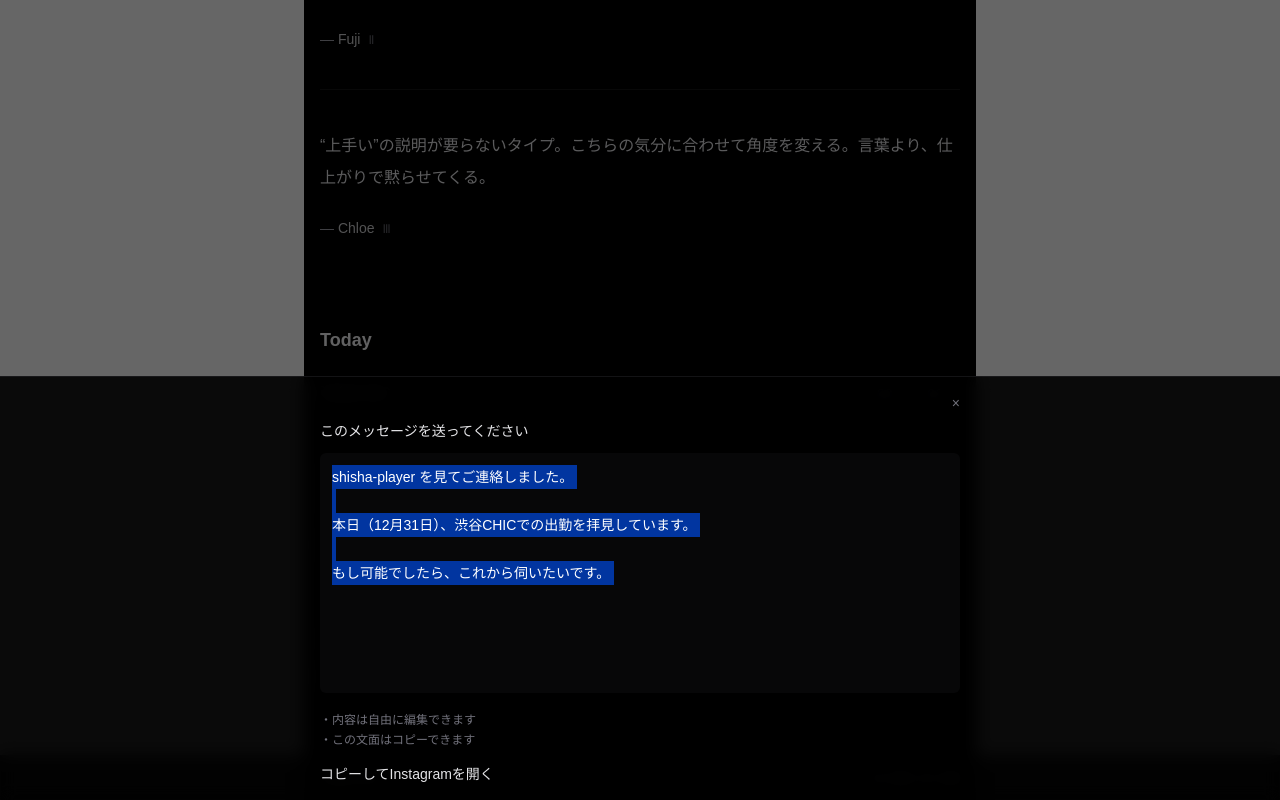
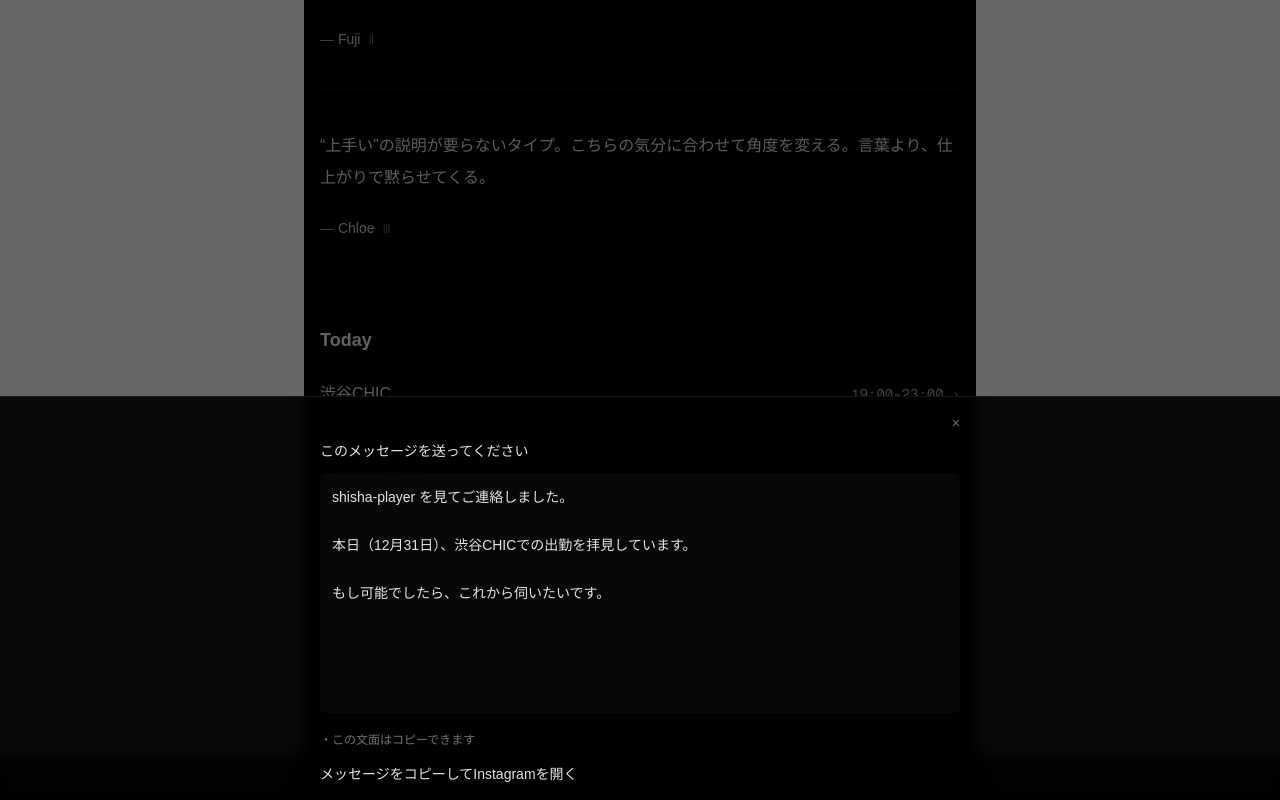
Before and after one commit to enganche1988/shisha-player, a Next.js app: page /people/alice in a window 1280 px wide. Both pictures are taken after a click on the button "メッセージを用意してInstagramを開く". Shown: the part 1053-1853 px from the top of the page. Built offline with nearby package versions, Linux system fonts and the light colour scheme.

Commit message:
ui: DM sheet copies automatically (no manual selection) + subtle copied toast

```diff
--- a/src/app/people/[slug]/message-sheet.tsx
+++ b/src/app/people/[slug]/message-sheet.tsx
@@ -61,14 +61,6 @@ export function MessageSheet({ displayName, todayDate, todayShop, todayTime, ins
       if (e.key === "Escape") close();
     };
     window.addEventListener("keydown", onKeyDown);
-    // initial select
-    window.setTimeout(() => {
-      const el = textareaRef.current;
-      if (el) {
-        el.focus();
-        el.select();
-      }
-    }, 0);
     return () => window.removeEventListener("keydown", onKeyDown);
   }, [open, close]);
 
@@ -84,6 +76,7 @@ export function MessageSheet({ displayName, todayDate, todayShop, todayTime, ins
     } catch {
       const el = textareaRef.current;
       if (el) {
+        // programmatic selection (user drag not required)
         el.focus();
         el.select();
         document.execCommand("copy");
@@ -122,7 +115,7 @@ export function MessageSheet({ displayName, todayDate, todayShop, todayTime, ins
           <div className="absolute bottom-0 left-0 right-0 border-t border-zinc-800/50 bg-black/90 backdrop-blur-sm">
             <div className="mx-auto max-w-2xl px-4 py-4">
               <div className="flex items-center justify-between">
-                <div className="text-xs text-zinc-500">{copied ? "Copied" : ""}</div>
+                <div className="text-xs text-zinc-500">{copied ? "コピーしました" : ""}</div>
                 <button
                   type="button"
                   onClick={close}
@@ -137,15 +130,14 @@ export function MessageSheet({ displayName, todayDate, todayShop, todayTime, ins
               <div className="mt-3">
                 <textarea
                   ref={textareaRef}
+                  readOnly
                   value={text}
-                  onChange={(e) => setText(e.target.value)}
                   className="w-full resize-none rounded-md bg-zinc-950/80 p-3 text-sm leading-6 text-zinc-200 outline-none"
                   rows={9}
                 />
               </div>
 
               <div className="mt-3 text-xs text-zinc-500 space-y-1">
-                <div>・内容は自由に編集できます</div>
                 <div>・この文面はコピーできます</div>
               </div>
 
@@ -155,7 +147,7 @@ export function MessageSheet({ displayName, todayDate, todayShop, todayTime, ins
                   onClick={onCopyAndOpen}
                   className="text-sm text-zinc-200 hover:underline underline-offset-4 decoration-zinc-700/70"
                 >
-                  コピーしてInstagramを開く
+                  メッセージをコピーしてInstagramを開く
                 </button>
 
                 {instagramUrl ? null : null}
```
